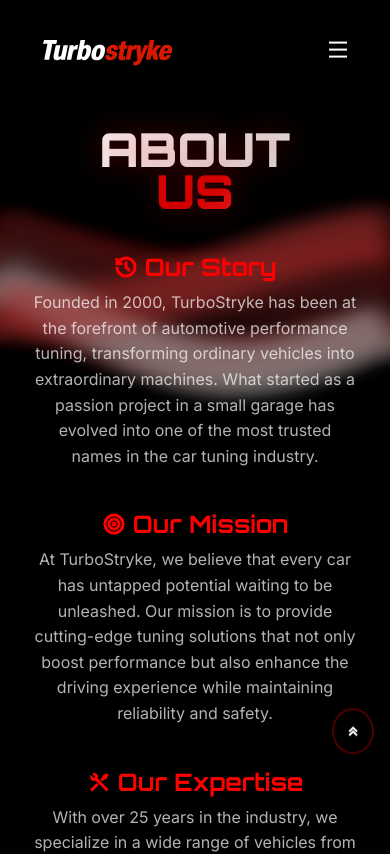
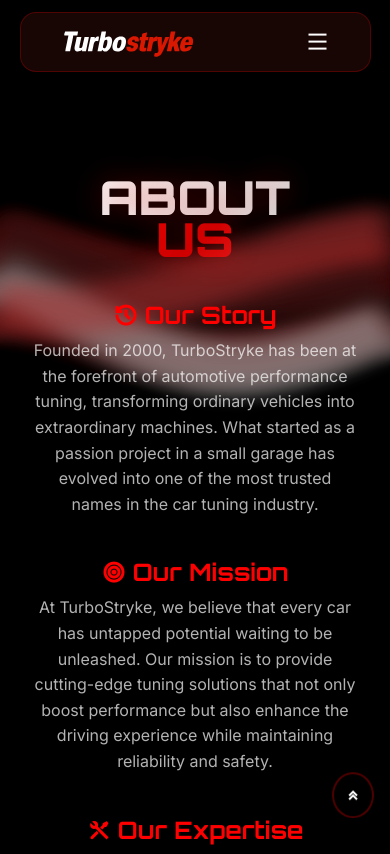
Before and after one commit to KaviruN/TurboStryke, a React (Vite) app: page /about in a window 390 px wide. Shown: the top 854 px of the page. Built offline with nearby package versions, Linux system fonts and the light colour scheme.

Commit message:
refactor: enhance navigation layout and styling; adjust page-up button position and z-index

```diff
--- a/src/components/Nav.jsx
+++ b/src/components/Nav.jsx
@@ -25,7 +25,8 @@
 
   return (
     <nav className="nav">
-      <div className="logo">
+      <nav className={`nav-container ${isMenuOpen ? "nav-container-open" : ""}`}>
+        <div className="logo">
         <a href="/">
           <img src={logo} alt="TurboStryke Logo" />
         </a>
@@ -37,7 +38,7 @@
         onClick={toggleMenu}
         aria-label="Toggle navigation menu"
       >
-        <i className="ri-menu-line"></i>
+        <i className={`${isMenuOpen ? "ri-close-large-fill" : "ri-menu-line"}`}></i>
       </button>
 
       {/* Navigation Links */}
@@ -109,6 +110,7 @@
           </a>
         </li>
       </ul>
+      </nav>
     </nav>
   );
 }
--- a/src/styles/index.css
+++ b/src/styles/index.css
@@ -27,7 +27,7 @@
 
 .page-up {
   position: fixed;
-  bottom: 5rem;
+  bottom: 1rem;
   right: 1rem;
   background: rgba(0, 0, 0, 0.122);
   backdrop-filter: blur(10px);
@@ -37,13 +37,13 @@
   font-family: "Inter", sans-serif;
   color: white;
   animation: float 3s ease-in-out infinite;
-  z-index: 11;
+  z-index: 1;
   cursor: pointer;
   aspect-ratio: 1/1;
 }
 
 .page-up span {
-  font-size: clamp(1em, 2vw, 2em);
+  font-size: clamp(1em, 2vw, 1.75em);
   font-weight: 900;
 }
 
@@ -67,6 +67,13 @@
 /* ===== NAVIGATION STYLES ===== */
 
 .nav {
+  display: flex;
+  flex-direction: column;
+  align-items: center;
+  width: 100%;
+}
+
+.nav-container {
   position: fixed;
   top: 0;
   z-index: 11;
@@ -74,8 +81,13 @@
   justify-content: space-between;
   align-items: center;
   padding: 0 2rem;
-  width: 100%;
-  /* backdrop-filter: blur(20px); */
+  width: 90%;
+  backdrop-filter: blur(20px);
+  max-height: 60px;
+  margin-top: 0.75em;
+  border-radius: 1em;
+  border: 1px solid hsla(0, 100%, 50%, 0.242);
+  background-color: hsla(4, 83%, 57%, 0.102);
 }
 
 .nav * {
@@ -99,7 +111,7 @@
   font-weight: 500;
   font-size: 1.1rem;
   margin-right: 1em;
-  padding: 0.5em 1em;
+  padding: 0 1em;
   border-radius: 6px;
   transition: all 0.3s ease;
 }
@@ -132,7 +144,7 @@
 .nav-active::after {
   content: "";
   position: absolute;
-  bottom: 0rem;
+  bottom: -0.5rem;
   left: 50%;
   transform: translateX(-50%);
   width: 25px;
@@ -180,7 +192,7 @@
   display: flex;
   flex-direction: column;
   position: relative;
-  padding-top: 5em;
+  /* padding-top: 5em; */
 }
 /* ===== END LAYOUT WRAPPER ===== */
 
@@ -1086,7 +1098,7 @@
   flex-wrap: wrap;
 }
 
-.tuning-cta .cta-buttons{
+.tuning-cta .cta-buttons {
   align-items: center;
 }
 
@@ -1096,6 +1108,16 @@
 
 /* Mobile Responsive */
 @media (max-width: 768px) {
+  .nav-container-open {
+    margin-top: 0;
+    border: 0;
+    width: 100%;
+  }
+
+  .wrapper {
+    padding-top: 5em;
+  }
+
   .tuning-services {
     grid-template-columns: 1fr;
   }
```
